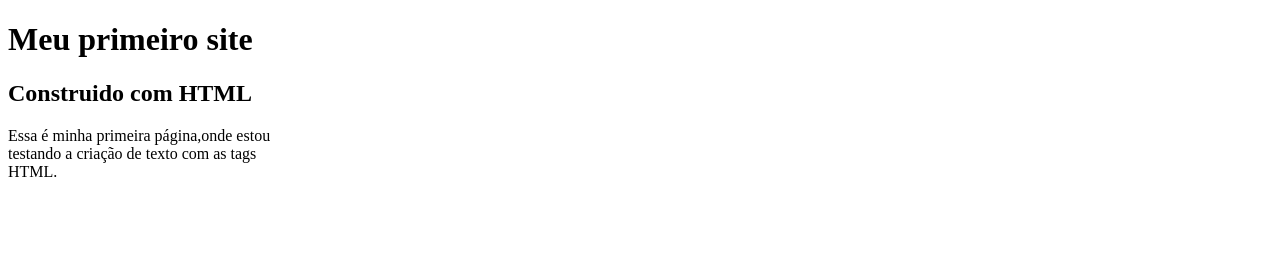
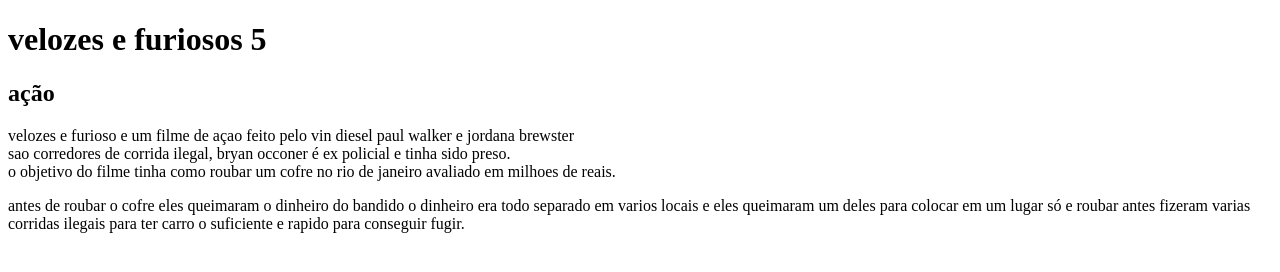
Before and after one commit to galeanogabriel/meuPrimeiroSite1c, a plain HTML site: page index.html in a window 1280 px wide. Drawn offline with Linux system fonts and the light colour scheme.

Commit message:
criaçao do meu filme

```diff
--- a/index.html
+++ b/index.html
@@ -4,15 +4,19 @@
 <head>
     <meta charset="UTF-8">
     <meta name="viewport" content="width=device-width, initial-scale=1.0">
-    <title>Meu primeiro site</title>
+    <title>velozes e furiosos 5</title>
 </head>
 
 <body>
-    <h1>Meu primeiro site</h1>
-    <h2>Construido com HTML</h2>
-    <p>Essa é minha primeira página,onde estou<br/>
-        testando a criação de texto com as tags<br/>
-        HTML.
+    <h1>velozes e furiosos 5</h1>
+    <h2>ação</h2>
+    <p>velozes e furioso e um filme de açao feito pelo vin diesel paul walker e jordana brewster<br/>
+        sao corredores de corrida ilegal, bryan occoner é ex policial e tinha sido preso.<br/>
+        o objetivo do filme tinha como roubar um cofre no rio de janeiro avaliado em milhoes de reais.
+    </p>
+    <p>antes de roubar o cofre eles queimaram o dinheiro do bandido o dinheiro era todo separado em varios locais e eles queimaram um deles
+       para colocar em um lugar só e roubar antes fizeram varias corridas ilegais para ter carro o suficiente  e rapido para conseguir fugir.
+
     </p>
 </body>
 
```
